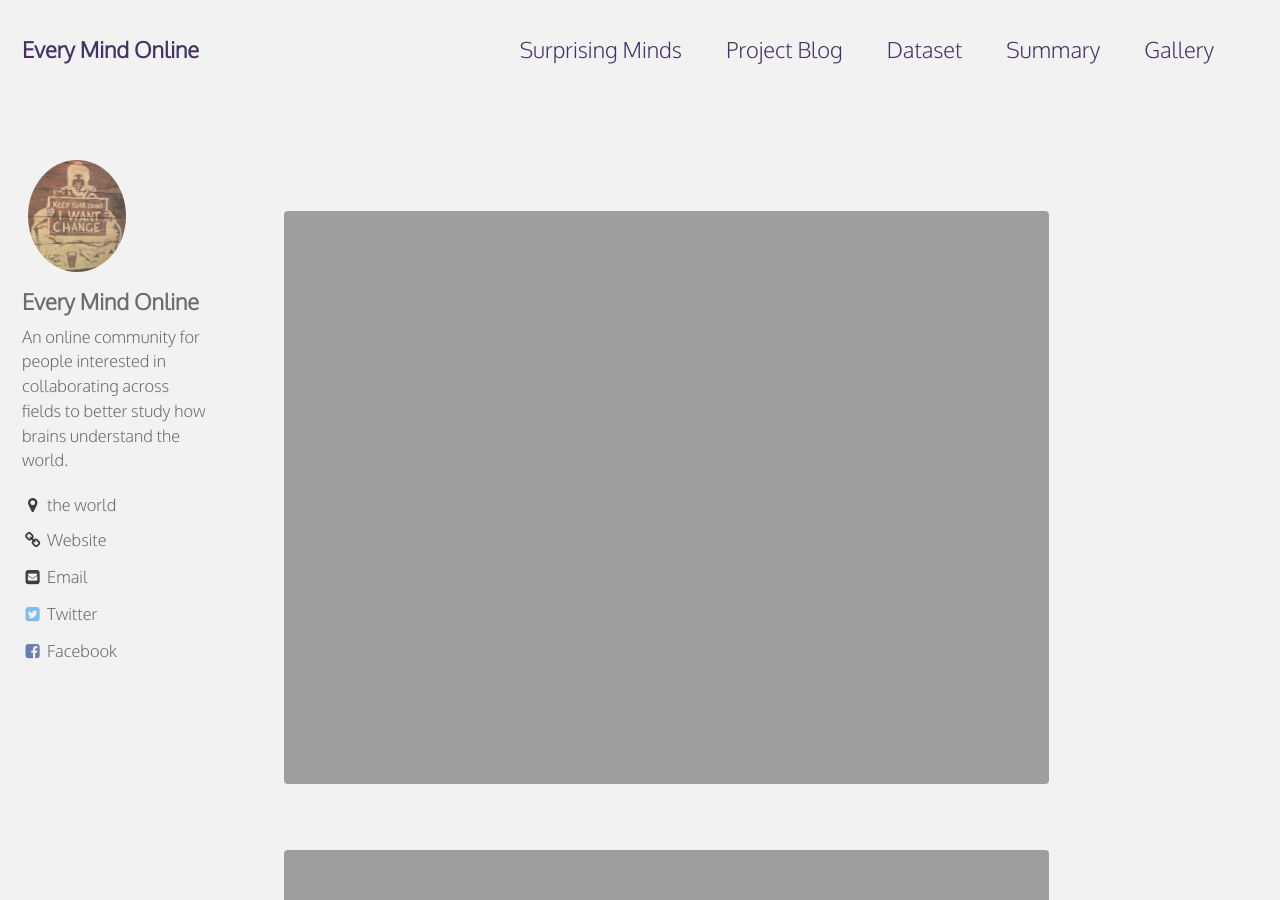
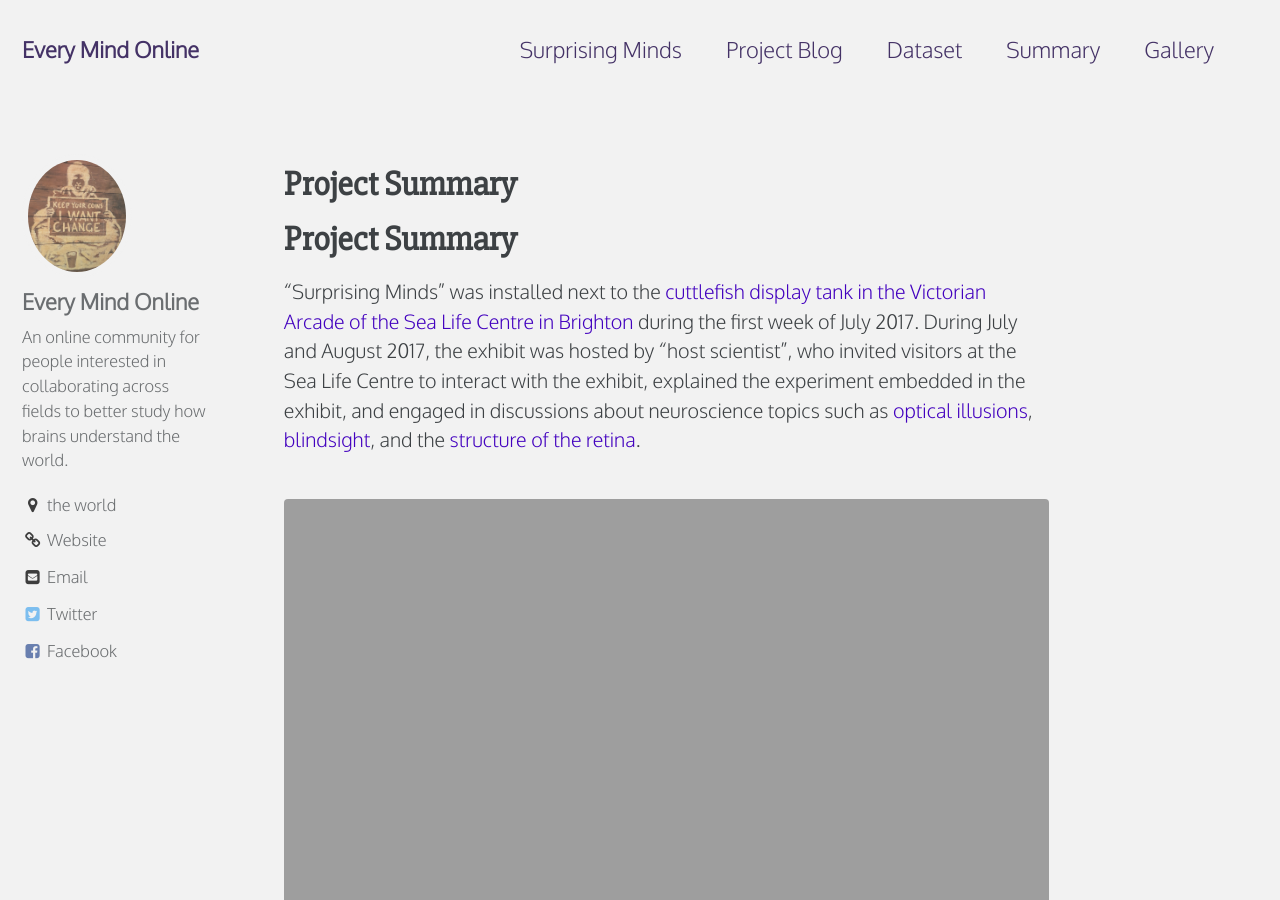
Before and after one commit to everymind/SurprisingMinds, a Jekyll site: the page built from _pages/summary-plots.md, in a window 1280 px wide and 900 px high. Built offline with Jekyll 4.4.1, drawn with Linux system fonts in a browser that asks for light colours; our own code applies the rules of GitHub Pages for plain Markdown files.

Commit message:
pre-fig 1 text

```diff
--- a/_pages/summary-plots.md
+++ b/_pages/summary-plots.md
@@ -3,6 +3,9 @@ layout: single
 permalink: /summary/
 author_profile: true
 ---
+# Project Summary
+
+"Surprising Minds" was installed next to the [cuttlefish](https://en.wikipedia.org/wiki/Cuttlefish) [display tank in the Victorian Arcade of the Sea Life Centre in Brighton](https://www.visitsealife.com/brighton/discover/aquarium-zones/) during the first week of July 2017. During July and August 2017, the exhibit was hosted by "host scientist", who invited visitors at the Sea Life Centre to interact with the exhibit, explained the experiment embedded in the exhibit, and engaged in discussions about neuroscience topics such as [optical illusions](https://en.wikipedia.org/wiki/Optical_illusion), [blindsight](https://en.wikipedia.org/wiki/Blindsight), and the [structure of the retina](https://en.wikipedia.org/wiki/Retina#Structure).
 
 {% include figure image_path="\assets\images\PaperFigs\Fig1_OverallExhibitConceptDesign-01.jpg" alt="Overall exhibit concept and design" %}
 
```
